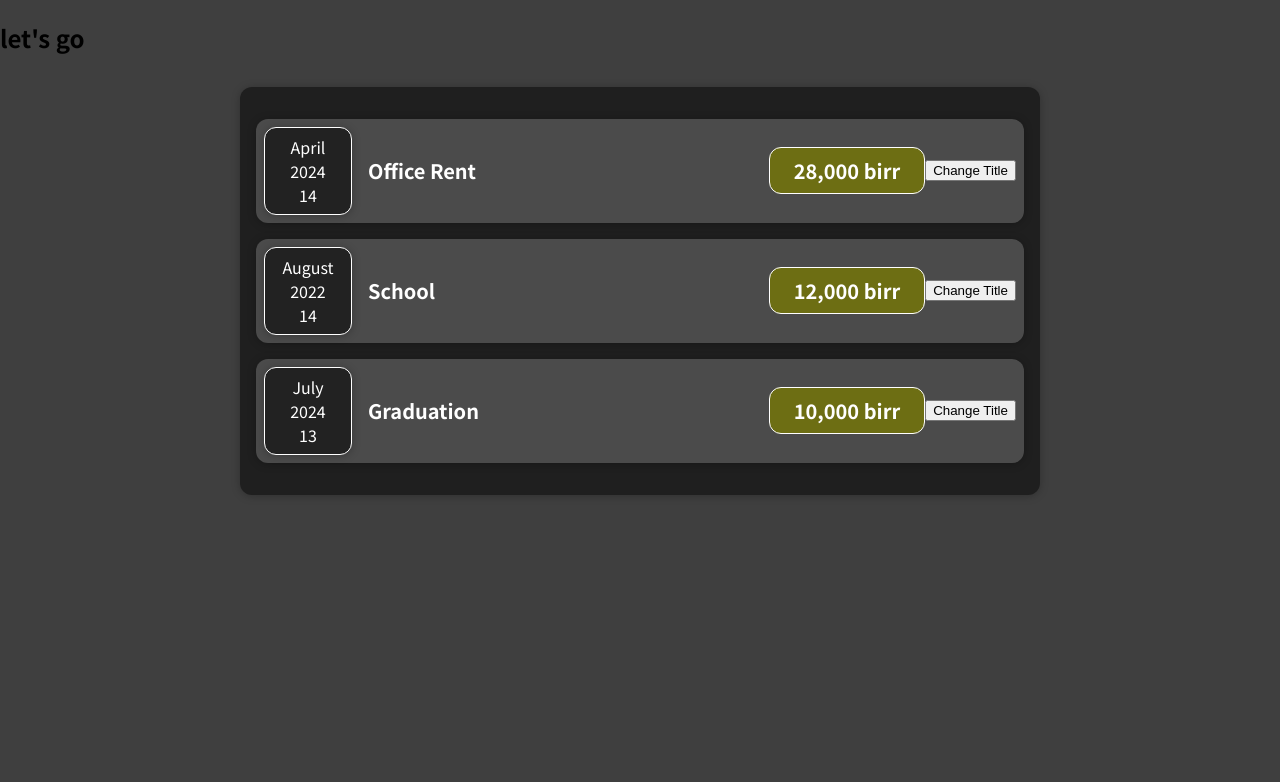
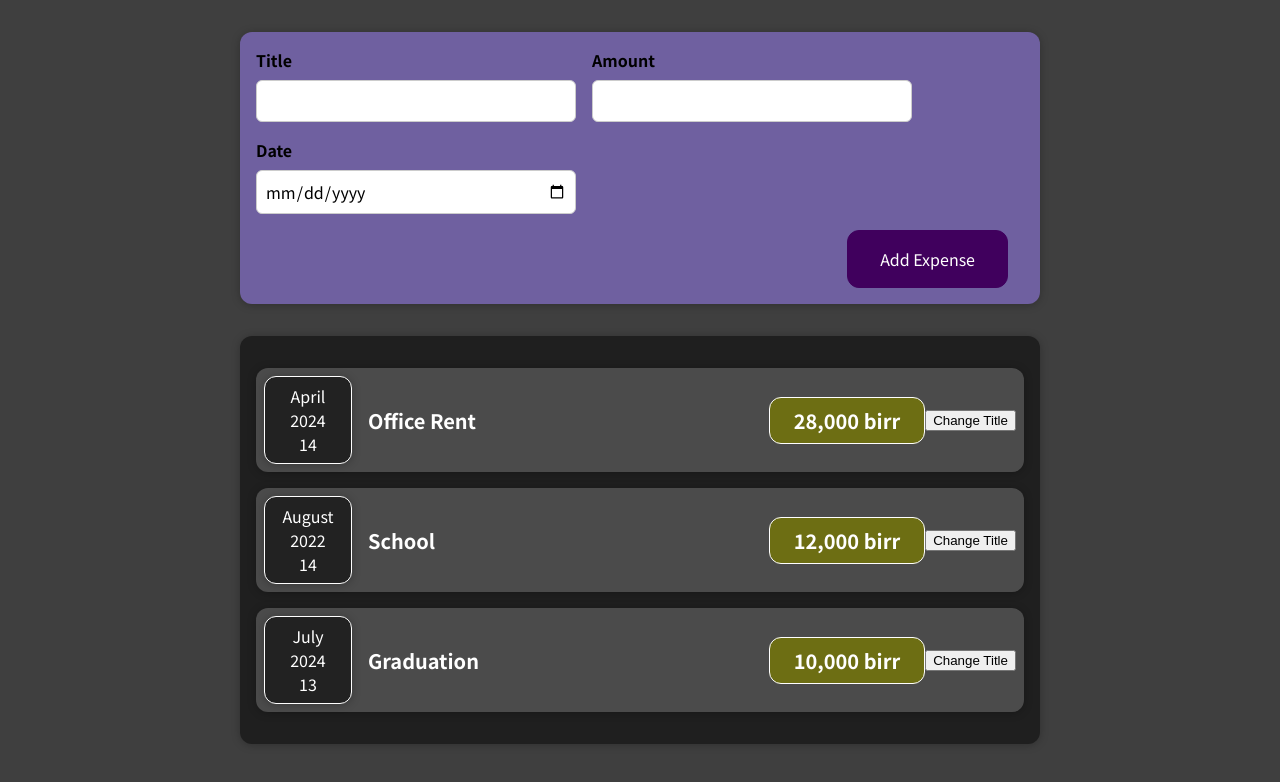
Before and after one commit to AnanSer/Expense-Tracker, a React (Create React App) app: page / in a window 1280 px wide. Shown: the top 782 px of the page. Built offline with nearby package versions, Linux system fonts and the light colour scheme.

Commit message:
added ExpenseForm.js with styling , newExpense.js with styling in newExpense folder

```diff
--- a/src/App.js
+++ b/src/App.js
@@ -1,8 +1,7 @@
-import logo from "./logo.svg";
 import "./App.css";
-import ExpenseItem from "./components/Expenses/ExpenseItem";
-import Card from "./components/UI/Card";
+import NewExpense from "./components/NewExpense/NewExpense";
 import Expenses from "./components/Expenses/Expenses";
+
 const App = () => {
   const expenses = [
     {
@@ -27,7 +26,7 @@
 
   return (
     <div>
-      <h2>let's go </h2>
+      <NewExpense />
       <Expenses items={expenses} />
     </div>
   );
--- a/src/components/Expenses/ExpenseItem.js
+++ b/src/components/Expenses/ExpenseItem.js
@@ -1,13 +1,13 @@
+import React, { useState } from "react";
 import "./ExpenseItem.css";
 import ExpenseDate from "./ExpenseDate";
 import Card from "../UI/Card";
 
 const ExpenseItem = (props) => {
-  const title = props.title;
+  const [title, setTitle] = useState(props.title);
 
   const ClickHundler = () => {
-    console.log("clicked");
-    let title = "updated";
+    setTitle("Updated");
     console.log({ title });
   };
 
--- /dev/null
+++ b/src/components/NewExpense/ExpenseForm.css
@@ -0,0 +1,26 @@
+.new-expense__controls {
+  display: flex;
+  flex-wrap: wrap;
+  gap: 1rem;
+  margin-bottom: 1rem;
+  text-align: left;
+}
+
+.new-expense__control label {
+  font-weight: bold;
+  margin-bottom: 0.5rem;
+  display: block;
+}
+
+.new-expense__control input {
+  font: inherit;
+  padding: 0.5rem;
+  border-radius: 6px;
+  border: 1px solid #ccc;
+  width: 20rem;
+  max-width: 100%;
+}
+
+.new-expense__actions {
+  text-align: right;
+}
--- /dev/null
+++ b/src/components/NewExpense/ExpenseForm.js
@@ -0,0 +1,79 @@
+import React, { useState } from "react";
+import "./ExpenseForm.css";
+const ExpenseForm = () => {
+  const [enteredTitle, setEnteredTitle] = useState("");
+  const [enteredAmount, setEnteredAmount] = useState("");
+  const [enterdDate, setEnteredDate] = useState("");
+  /*
+  const [userInput, setUserInput] = useState({
+    enteredTitle: "",
+    enteredAmount: "",
+    enteredDate: "",
+  });*/
+
+  const titleChangeHandler = (event) => {
+    setEnteredTitle(event.target.value);
+    // another way
+    // setUserInput({ ...userInput, enteredTitle: event.target.value });
+    // setUserInput((prevState) => {
+    //   return { ...prevState, enteredTitle: event.target.value };
+    // });
+  };
+
+  const amountChangeHandler = (event) => {
+    setEnteredAmount(event.target.value);
+    // another way
+
+    // setUserInput({ ...userInput, enteredAmount: event.target.value });
+
+    // setUserInput((prevState) => {
+    //   return { ...prevState, enteredAmount: event.target.value };
+    // });
+  };
+
+  const dateChangeTracker = (event) => {
+    setEnteredDate(event.targer.value);
+    // another way
+    // setUserInput({ ...userInput, enteredDate: event.target.value });
+    // setUserInput((prevState) => {
+    //   return { ...prevState, enteredDate: event.target.value };
+    // });
+  };
+
+  return (
+    <form>
+      <div className="new-expense__controls">
+        <div className="new-expense__control">
+          <label>Title</label>
+          <input type="text" onChange={titleChangeHandler} />
+        </div>
+
+        <div className="new-expense__control">
+          <label>Amount</label>
+          <input
+            type="number"
+            min="0.01"
+            step="0.01"
+            onChange={amountChangeHandler}
+          />
+        </div>
+
+        <div className="new-expense__control">
+          <label>Date</label>
+          <input
+            type="date"
+            min="2020"
+            step="2024-02-02"
+            onChange={dateChangeTracker}
+          />
+        </div>
+      </div>
+
+      <div className="new-expense__actions">
+        <button type="sumbit">Add Expense</button>
+      </div>
+    </form>
+  );
+};
+
+export default ExpenseForm;
--- /dev/null
+++ b/src/components/NewExpense/NewExpense.css
@@ -0,0 +1,38 @@
+.new-expense {
+  background-color: #6f60a0;
+  padding: 1rem;
+  margin: 2rem auto;
+  width: 50rem;
+  max-width: 95%;
+  border-radius: 12px;
+  text-align: center;
+  box-shadow: 0 1px 8px rgba(0, 0, 0, 0.25);
+}
+
+.new-expense button {
+  font: inherit;
+  cursor: pointer;
+  padding: 1rem 2rem;
+  border: 1px solid #40005d;
+  background-color: #40005d;
+  color: white;
+  border-radius: 12px;
+  margin-right: 1rem;
+}
+
+.new-expense button:hover,
+.new-expense button:active {
+  background-color: #510674;
+  border-color: #510674;
+}
+
+.new-expense button.alternative {
+  color: #220131;
+  border-color: transparent;
+  background-color: transparent;
+}
+
+.new-expense button.alternative:hover,
+.new-expense button.alternative:active {
+  background-color: #ddb3f8;
+}
--- /dev/null
+++ b/src/components/NewExpense/NewExpense.js
@@ -0,0 +1,12 @@
+import React from "react";
+import ExpenseForm from "./ExpenseForm";
+import "./NewExpense.css";
+const NewExpense = () => {
+  return (
+    <div class="new-expense">
+      <ExpenseForm />
+    </div>
+  );
+};
+
+export default NewExpense;
```
